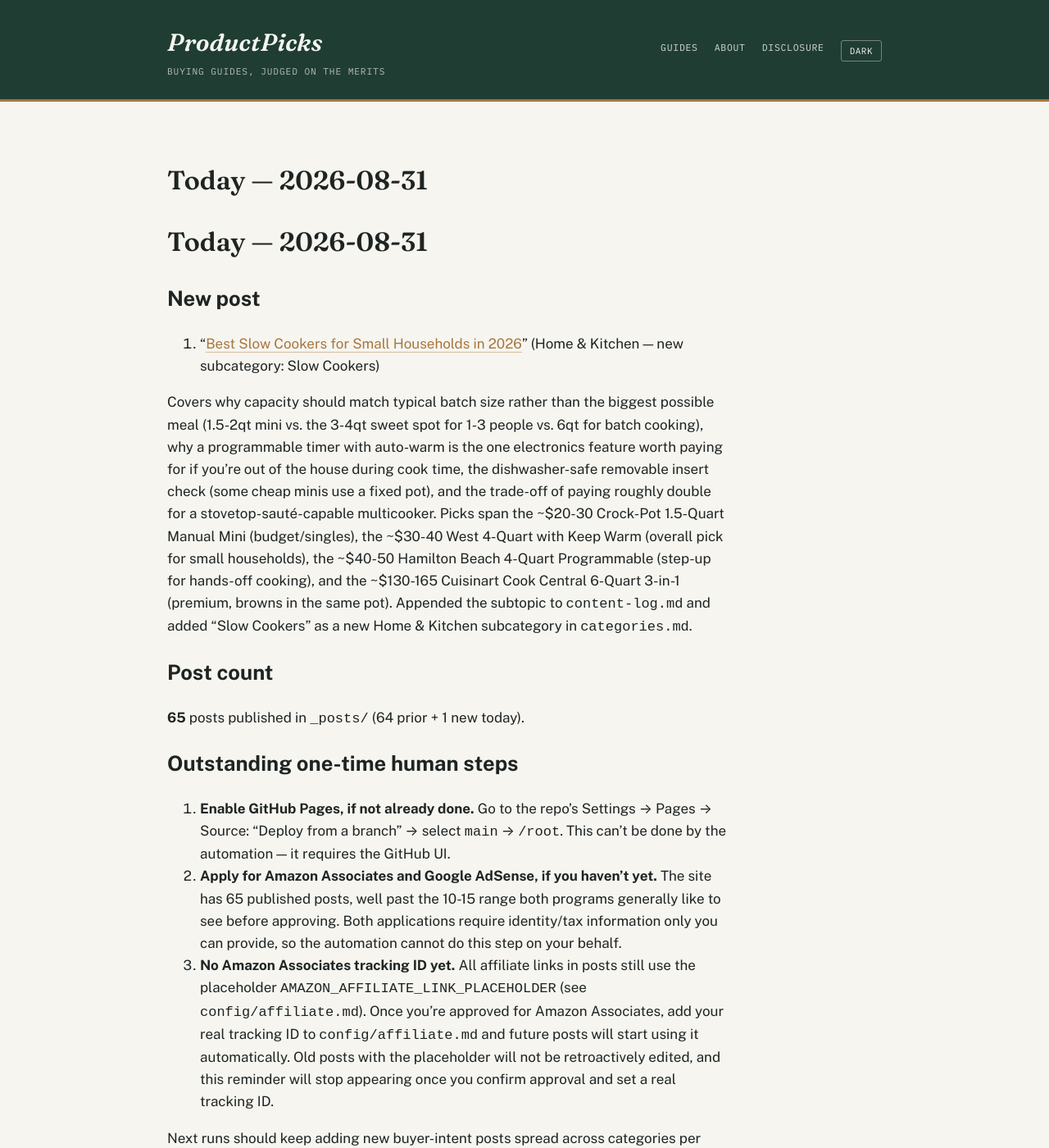
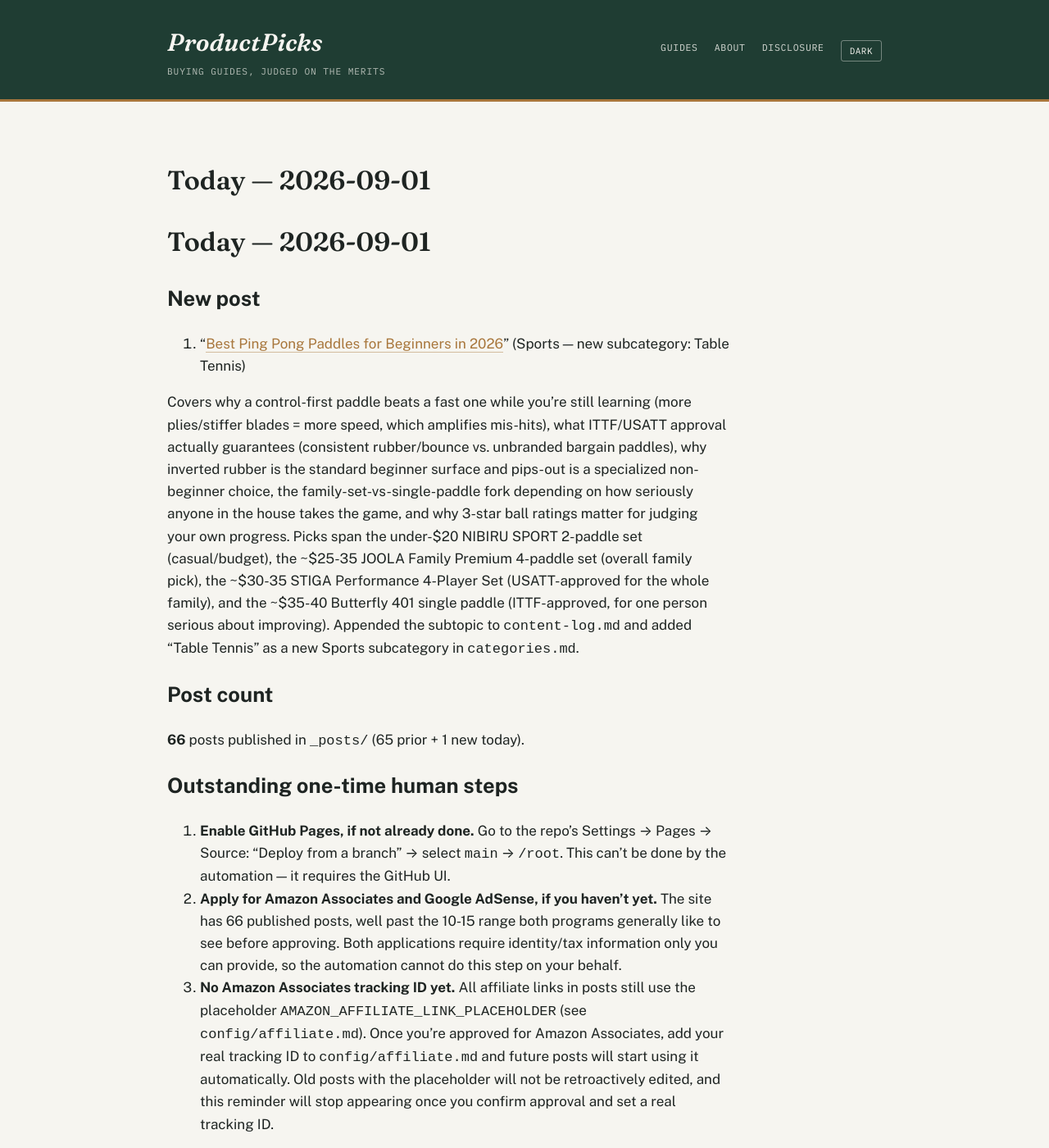
Before and after one commit to ajith198/ProductPicks, a Jekyll site: the page built from today.md, in a window 1280 px wide and 1400 px high. Shown: the whole window at 82% size. Built offline with Jekyll 4.4.1, drawn with Linux system fonts in a browser that asks for light colours; our own code applies the rules of GitHub Pages for plain Markdown files.

Commit message:
daily: 2026-09-01 new post + log update

```diff
--- a/categories.md
+++ b/categories.md
@@ -1,6 +1,6 @@
 # Categories & expansion strategy
 
-**Status: multi-category, as of 2026-07-12. Updated 2026-08-31.** ProductPicks started as a pickleball-only site (see `niche.md` for that original research). This file governs the site now that it has expanded into multiple product verticals, and is the doc future automated/daily runs should consult when choosing what to write next.
+**Status: multi-category, as of 2026-07-12. Updated 2026-09-01.** ProductPicks started as a pickleball-only site (see `niche.md` for that original research). This file governs the site now that it has expanded into multiple product verticals, and is the doc future automated/daily runs should consult when choosing what to write next.
 
 ## Front matter taxonomy
 
@@ -19,7 +19,7 @@ These two fields drive the Category / Type / Year filters in the search bar on t
 
 | Category | Subcategories covered so far |
 |---|---|
-| Sports | Pickleball, Soccer, Tennis, Cycling, Running, Yoga, Golf, Basketball, Badminton, Swimming, Baseball, Fitness, Volleyball, Climbing |
+| Sports | Pickleball, Soccer, Tennis, Cycling, Running, Yoga, Golf, Basketball, Badminton, Swimming, Baseball, Fitness, Volleyball, Climbing, Table Tennis |
 | Home & Kitchen | Coffee Makers, Electric Kettles, Blenders, Air Fryers, Toaster Ovens, Rice Cookers, Stand Mixers, Robot Vacuums, Espresso Machines, Pressure Cookers, Food Processors, Knife Sets, Cast Iron Skillets, Dutch Ovens, Coffee Grinders, Water Filter Pitchers, Cordless Stick Vacuums, Vacuum Sealers, Slow Cookers |
 | Outdoor & Recreation | Camping Tents, Sleeping Bags, Headlamps, Hiking Boots, Camp Stoves, Water Filters, Trekking Poles, Coolers, Backpacking Backpacks, Camp Chairs, Camping Lanterns, Fishing, Rain Jackets, Binoculars, Paddleboards, Kayaks, Life Jackets (PFDs), Hydration Packs, Sleeping Pads, Hammocks, Daypacks |
 
--- a/today.md
+++ b/today.md
@@ -1,19 +1,19 @@
-# Today — 2026-08-31
+# Today — 2026-09-01
 
 ## New post
 
-1. "[Best Slow Cookers for Small Households in 2026](/home-kitchen/buying-guides/best-slow-cookers-for-small-households/)" (Home & Kitchen — new subcategory: Slow Cookers)
+1. "[Best Ping Pong Paddles for Beginners in 2026](/sports/buying-guides/best-ping-pong-paddles-for-beginners/)" (Sports — new subcategory: Table Tennis)
 
-Covers why capacity should match typical batch size rather than the biggest possible meal (1.5-2qt mini vs. the 3-4qt sweet spot for 1-3 people vs. 6qt for batch cooking), why a programmable timer with auto-warm is the one electronics feature worth paying for if you're out of the house during cook time, the dishwasher-safe removable insert check (some cheap minis use a fixed pot), and the trade-off of paying roughly double for a stovetop-sauté-capable multicooker. Picks span the ~$20-30 Crock-Pot 1.5-Quart Manual Mini (budget/singles), the ~$30-40 West 4-Quart with Keep Warm (overall pick for small households), the ~$40-50 Hamilton Beach 4-Quart Programmable (step-up for hands-off cooking), and the ~$130-165 Cuisinart Cook Central 6-Quart 3-in-1 (premium, browns in the same pot). Appended the subtopic to `content-log.md` and added "Slow Cookers" as a new Home & Kitchen subcategory in `categories.md`.
+Covers why a control-first paddle beats a fast one while you're still learning (more plies/stiffer blades = more speed, which amplifies mis-hits), what ITTF/USATT approval actually guarantees (consistent rubber/bounce vs. unbranded bargain paddles), why inverted rubber is the standard beginner surface and pips-out is a specialized non-beginner choice, the family-set-vs-single-paddle fork depending on how seriously anyone in the house takes the game, and why 3-star ball ratings matter for judging your own progress. Picks span the under-$20 NIBIRU SPORT 2-paddle set (casual/budget), the ~$25-35 JOOLA Family Premium 4-paddle set (overall family pick), the ~$30-35 STIGA Performance 4-Player Set (USATT-approved for the whole family), and the ~$35-40 Butterfly 401 single paddle (ITTF-approved, for one person serious about improving). Appended the subtopic to `content-log.md` and added "Table Tennis" as a new Sports subcategory in `categories.md`.
 
 ## Post count
 
-**65** posts published in `_posts/` (64 prior + 1 new today).
+**66** posts published in `_posts/` (65 prior + 1 new today).
 
 ## Outstanding one-time human steps
 
 1. **Enable GitHub Pages, if not already done.** Go to the repo's Settings → Pages → Source: "Deploy from a branch" → select `main` → `/root`. This can't be done by the automation — it requires the GitHub UI.
-2. **Apply for Amazon Associates and Google AdSense, if you haven't yet.** The site has 65 published posts, well past the 10-15 range both programs generally like to see before approving. Both applications require identity/tax information only you can provide, so the automation cannot do this step on your behalf.
+2. **Apply for Amazon Associates and Google AdSense, if you haven't yet.** The site has 66 published posts, well past the 10-15 range both programs generally like to see before approving. Both applications require identity/tax information only you can provide, so the automation cannot do this step on your behalf.
 3. **No Amazon Associates tracking ID yet.** All affiliate links in posts still use the placeholder `AMAZON_AFFILIATE_LINK_PLACEHOLDER` (see `config/affiliate.md`). Once you're approved for Amazon Associates, add your real tracking ID to `config/affiliate.md` and future posts will start using it automatically. Old posts with the placeholder will not be retroactively edited, and this reminder will stop appearing once you confirm approval and set a real tracking ID.
 
 Next runs should keep adding new buyer-intent posts spread across categories per `categories.md`, and keep `content-log.md` up to date to avoid repeating subtopics.
```
Also changed, not shown: TODAY.md (+3 -3 lines), _posts/2026-09-01-best-ping-pong-paddles-for-beginners.md (added, +54 -0 lines), content-log.md (+1 -0 lines).
